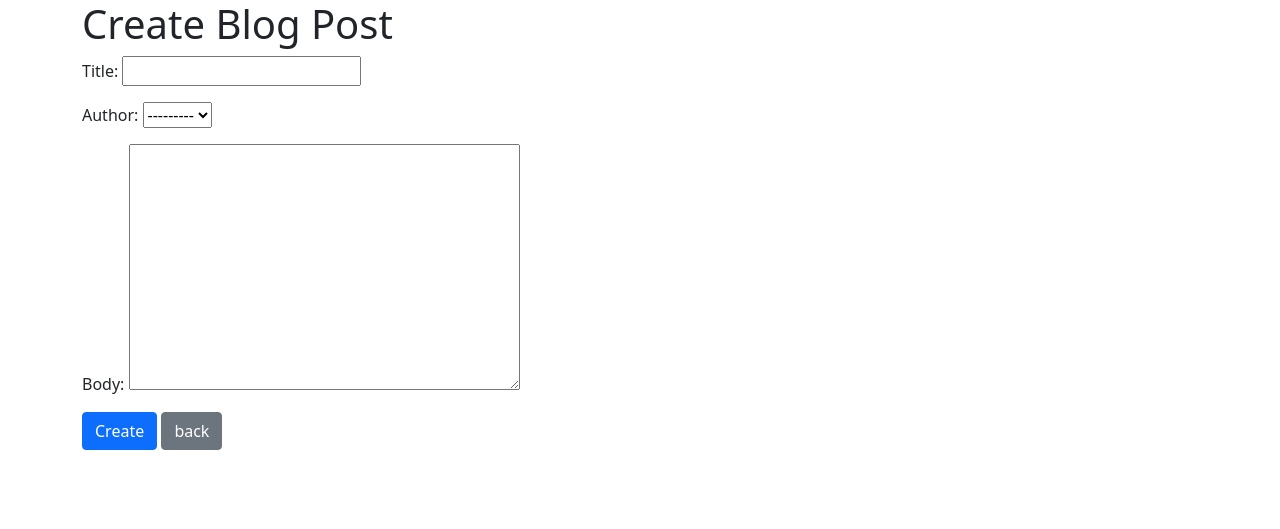
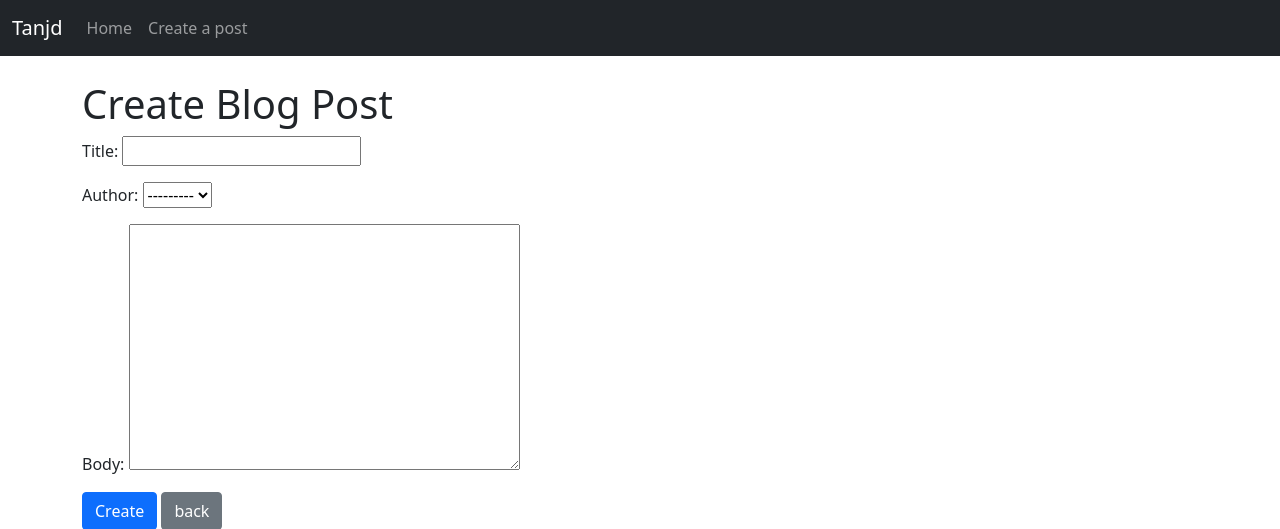
Before and after one commit to tanjd/portfolio_blog_app, a Django app: page /create-post/ in a window 1280 px wide. Shown: the top 529 px of the page. Run offline with Django 3.2, Linux system fonts and the light colour scheme.

Commit message:
created navbar

```diff
--- a/app/templates/base.html
+++ b/app/templates/base.html
@@ -14,7 +14,28 @@
 </head>
 
 <body>
-  <div class="container">{% block content %} {% endblock %}</div>
+  <!-- navbar goes here -->
+  <nav aria-label="Site menu" class="navbar navbar-expand-lg navbar-dark bg-dark">
+    <div class="container-fluid">
+      <a class="navbar-brand" href="#">Tanjd</a>
+      <button class="navbar-toggler" type="button" data-bs-toggle="collapse" data-bs-target="#navbarNavAltMarkup"
+        aria-controls="navbarNavAltMarkup" aria-expanded="false" aria-label="Toggle navigation">
+        <span class="navbar-toggler-icon"></span>
+      </button>
+      <div class="collapse navbar-collapse" id="navbarNavAltMarkup">
+        <div class="navbar-nav">
+          <a class="nav-link" href="{% url "home" %}">Home</a>
+          <a class="nav-link" href="{% url "create-post" %}">Create a post</a>
+          <a class="nav-link" href="#"></a>
+        </div>
+      </div>
+    </div>
+  </nav>
+  <br>
+  <div class="container">
+    {% block content %}
+    {% endblock %}
+  </div>
   <!-- Optional JavaScript; choose one of the two! -->
 
   <!-- Option 1: Bootstrap Bundle with Popper -->
```
